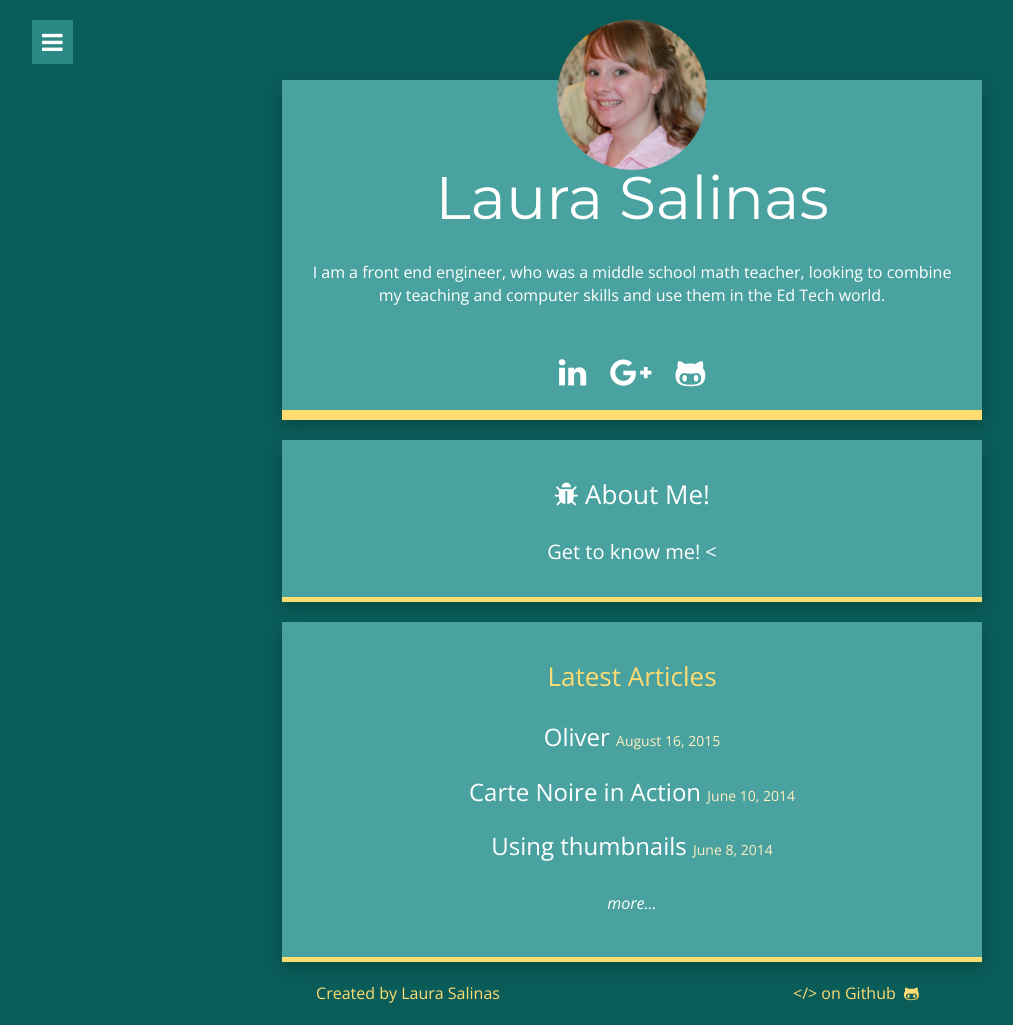
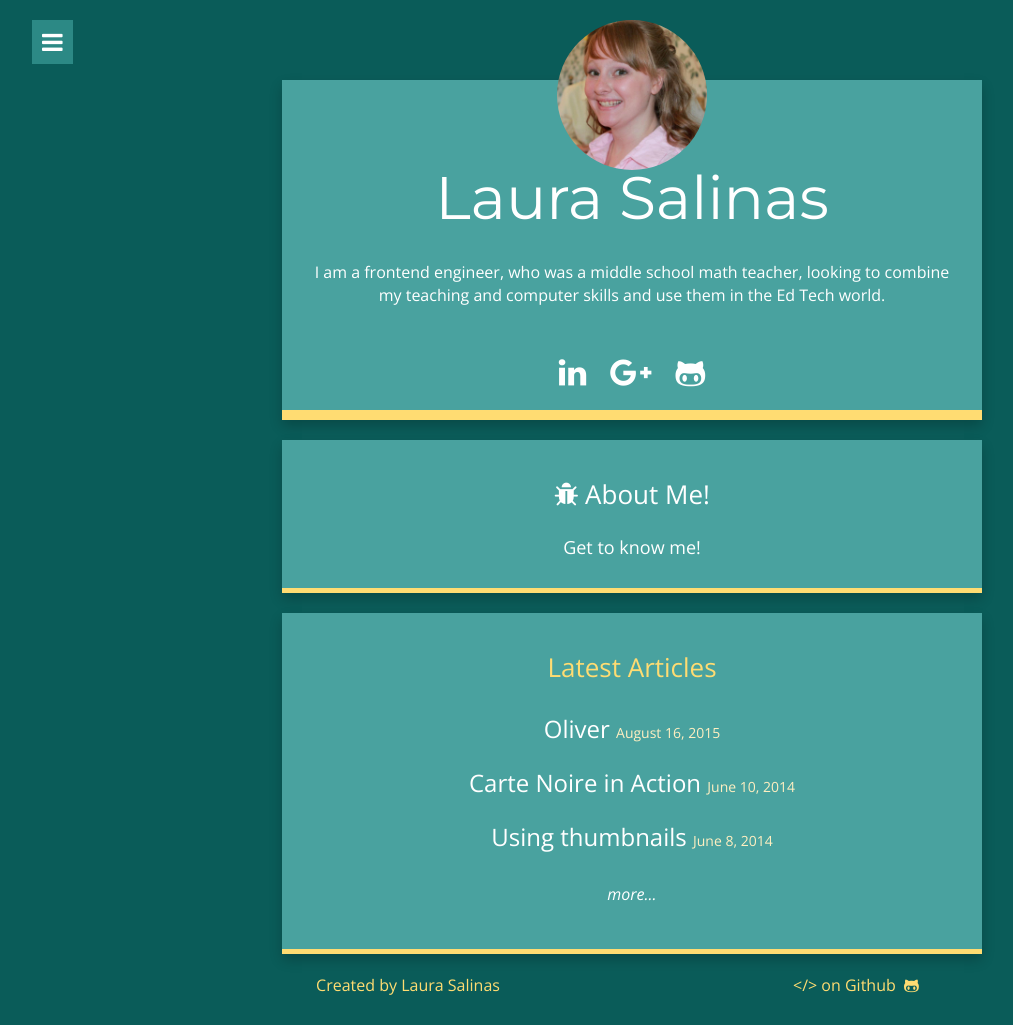
Before and after one commit to laurabug/laurabug.github.io, a Jekyll site: the page built from index.html, in a window 1280 px wide. Shown: the whole page, without its empty margins (8-1021 px from the left). Built offline with Jekyll 4.4.1, drawn with Linux system fonts in a browser that asks for light colours; nearby versions of some CDN libraries; Markdown is read by kramdown in place of the engine named in the settings.

Commit message:
type change

```diff
--- a/index.html
+++ b/index.html
@@ -15,7 +15,7 @@
             <h1 class="header author-header" itemprop="headline">Laura Salinas</h1>
 
             <div class="author-text">
-                I am a front end engineer, who was a middle school math teacher, looking to combine my teaching and computer skills and use them in the Ed Tech world.
+                I am a frontend engineer, who was a middle school math teacher, looking to combine my teaching and computer skills and use them in the Ed Tech world.
             </div>
 
             <div class="links">
@@ -30,7 +30,7 @@
             <div class="articles">
 
               <h2><a href="{{ site.baseurl }}/about/"><i class="fa fa-bug"></i>  About Me!</a></h2>
-              <p> Get to know me! <
+              <h4> Get to know me! </h4>
             </div>
 
           </div>
```
